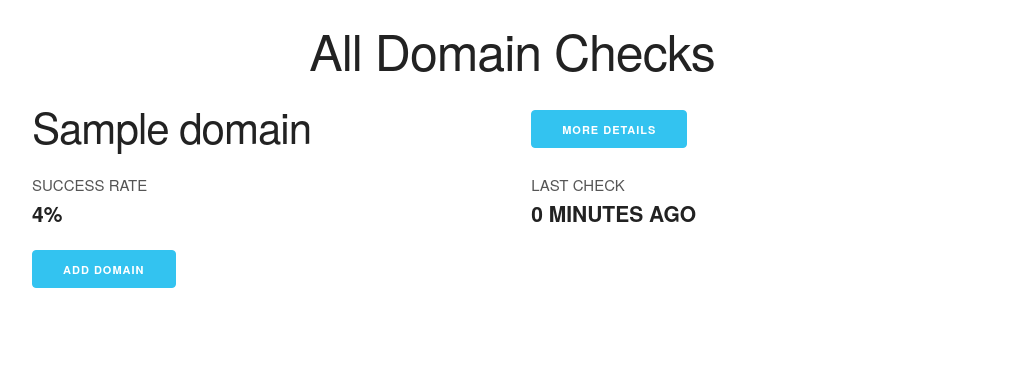
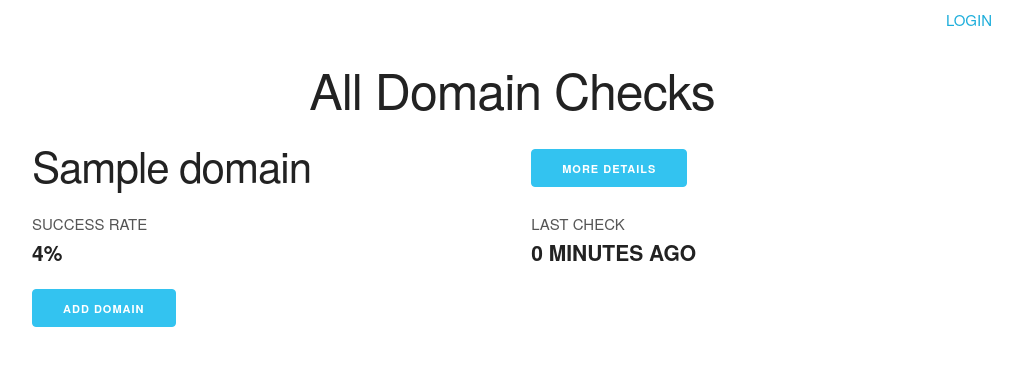
Before and after one commit to mlavin/video-examples, a Django app: template domainchecks/templates/domainchecks/status-list.html in a window 1280 px wide. Shown: the top 366 px of the page, without its empty margins (128-1150 px from the left). Run offline with Django 3.2, Linux system fonts and the light colour scheme; the template is opened without the code that fills it: most values are stand-ins (such as "Sample title", 1, 10 or a date in 2020); some libraries are stand-ins or nearby versions.

Commit message:
Adding a new global user nav block to the base template and CSS.

```diff
--- a/statuspage/static/css/statuspage.css
+++ b/statuspage/static/css/statuspage.css
@@ -39,3 +39,13 @@ nav ul li a:hover {
 #login .form-wrapper {
     text-align: center;
 }
+
+#user-nav ul {
+    border: none;
+    text-align: right;
+    margin-bottom: 0;
+}
+
+#user-nav ul li {
+    padding: 0.5em 0;
+}
--- a/statuspage/templates/base.html
+++ b/statuspage/templates/base.html
@@ -15,6 +15,21 @@
 </head>
 <body id="{% block body-id %}body{% endblock %}" class="{% block body-class %}body{% endblock %}">
     <div class="container">
+        {% block user-nav %}
+            <nav id="user-nav" class="row">
+                <ul>
+                    {% if user.is_authenticated %}
+                        <li >
+                            <a href="{% url 'logout' %}">Logout</a>
+                        </li>
+                    {% else %}
+                        <li>
+                            <a href="{% url 'login' %}">Login</a>
+                        </li>
+                    {% endif %}
+                </ul>
+            </nav>
+        {% endblock %}
         {% block content-wrapper %}
             {% block page-header-wrapper %}
             <section class="header">
--- a/statuspage/templates/login.html
+++ b/statuspage/templates/login.html
@@ -3,6 +3,8 @@
 {% block body-id %}login{% endblock %}
 
 {% block page-header %}Login{% endblock %}
+
+{% block user-nav %}{% endblock %}
 
 {% block nav-wrapper %}{% endblock %}
 
```
